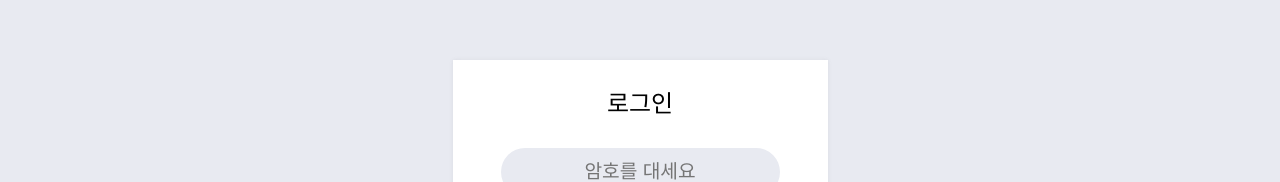
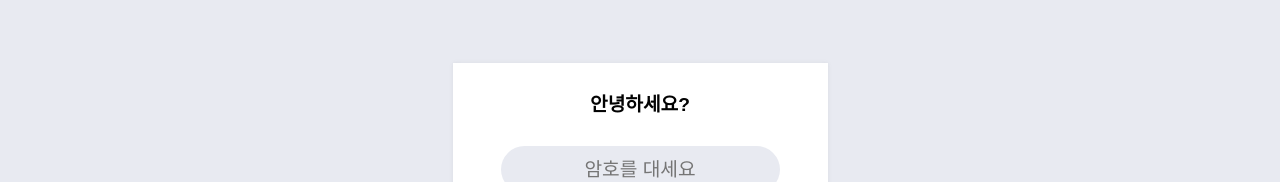
Before and after one commit to tankboy091e/specification-with-notion-api, a Next.js app: page / in a window 1280 px wide. Shown: the part 190-372 px from the top of the page. Built offline with nearby package versions, Linux system fonts and the light colour scheme.

Commit message:
Alpha 1.0

```diff
--- a/sass/components/navigation.module.scss
+++ b/sass/components/navigation.module.scss
@@ -9,7 +9,12 @@
     border-bottom: 1px solid colors.$primary-300;
 }
 
+.wrapper {
+    display: flex;
+    align-items: flex-end;
+}
+
 .hello {
     color: colors.$primary-500;
-    margin-left: 1rem;
+    margin-left: .5rem;
 }
--- a/sass/templates/login.module.scss
+++ b/sass/templates/login.module.scss
@@ -16,7 +16,8 @@
 }
 
 .legend {
-    font-size: 1.5rem;
+    font-size: 1.2rem;
+    font-weight: bold;
     text-align: center;
     margin-bottom: 1rem;
 }
--- a/sass/widgets/title.module.scss
+++ b/sass/widgets/title.module.scss
@@ -10,7 +10,7 @@
     display: flex;
     align-items: flex-end;
     img {
-        width: 36px;
+        width: 34px;
         transform: translateY(4px);
     }
 }
--- a/src/components/navigation.tsx
+++ b/src/components/navigation.tsx
@@ -1,14 +1,15 @@
 import { useAuth } from 'providers/authProvider'
 import Title from 'widgets/title'
 import styles from 'sass/components/navigation.module.scss'
+import { FiLogOut } from 'react-icons/fi'
 
 export default function Navigation() {
   const { user, signout } = useAuth()
 
   return (
     <section className={styles.container}>
-      <Title />
       <div className={styles.wrapper}>
+        <Title />
         <span className={styles.hello}>
           안녕하세요
           <span className={styles.name}>
@@ -16,10 +17,10 @@ export default function Navigation() {
           </span>
           님
         </span>
-        <button type="button" onClick={signout}>
-          로그아웃
-        </button>
       </div>
+      <button className={styles.signout} type="button" onClick={signout}>
+        <FiLogOut size="1.4rem" />
+      </button>
     </section>
   )
 }
--- a/src/templates/login.tsx
+++ b/src/templates/login.tsx
@@ -15,7 +15,7 @@ export default function Login() {
     <section className={styles.container}>
       <form className={styles.form} onSubmit={onSubmit}>
         <fieldset className={styles.inner}>
-          <legend className={styles.legend}>로그인</legend>
+          <legend className={styles.legend}>안녕하세요?</legend>
           <input className={styles.password} type="text" ref={passwordRef} autoComplete="off" placeholder="암호를 대세요" />
           <input className={styles.submit} type="submit" value="로그인" />
         </fieldset>
```
